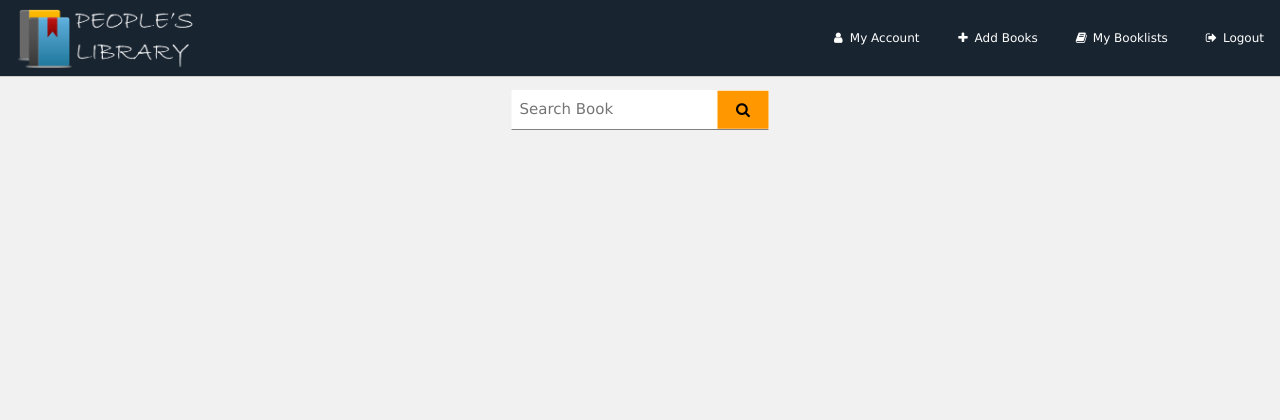
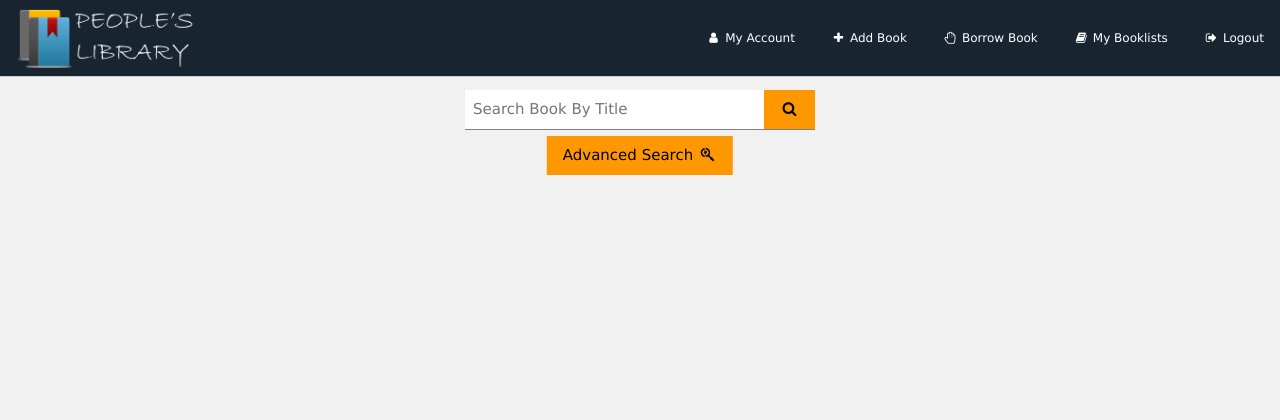
Before and after one commit to umangmathran/peoplibrary, a PHP site: page /minor/index.php in a window 1280 px wide. Shown: the top 420 px of the page. Run offline with PHP 8.4, Linux system fonts and the light colour scheme; the visitor is signed in with stand-in values (Sample User, id 1); some libraries are stand-ins or nearby versions.

Commit message:
Search + Minor Modification

```diff
--- a/changepassword.php
+++ b/changepassword.php
@@ -67,7 +67,7 @@ if ($_SERVER['REQUEST_METHOD'] == 'POST')
 				<input type="password" class="w3-input" placeholder="Confirm New Password *" name="conpw" required>
 			</p><p class="w3-center">
 				<button type="submit" class="w3-button w3-orange" name="changepw">Change Password</button>
-				<button class="w3-button w3-orange"><a href="profile.php" style="text-decoration:none;">Cancel</a></button>
+				<a href="profile.php" style="text-decoration:none;"><button type="button" class="w3-button w3-orange">Cancel</button></a>
 			</p><p class="w3-small">
 				All fields marked with asterisk (*) are mandatory.<br /><br />
 				Not your account?
--- a/includes/header.php
+++ b/includes/header.php
@@ -7,6 +7,7 @@
 		<link rel="stylesheet" href="css/w3.css">
 		<link rel="stylesheet" href="css/w3-theme-light-blue.css">
 		<link rel="stylesheet" href="https://fonts.googleapis.com/css?family=Montserrat">
+		<link rel="stylesheet" href="https://use.fontawesome.com/releases/v5.0.8/css/all.css">
 		<link rel="stylesheet" href="https://cdnjs.cloudflare.com/ajax/libs/font-awesome/4.7.0/css/font-awesome.min.css">
 		<link rel="icon" type="image/png" href="img/favicon.png"/>
 	</head>
@@ -23,7 +24,8 @@
 		else {
 			echo '
 				<a href="profile.php" class="w3-button w3-hover-none w3-hover-text-orange"><i class="fa fa-user fa-fw"></i> My Account</a>
-				<a href="addbook.php" class="w3-button w3-hover-none w3-hover-text-orange"><i class="fa fa-plus fa-fw"></i> Add Books</a>
+				<a href="addbook.php" class="w3-button w3-hover-none w3-hover-text-orange"><i class="fa fa-plus fa-fw"></i> Add Book</a>
+				<a href="borrow.php" class="w3-button w3-hover-none w3-hover-text-orange"><i class="fa fa-hand-paper-o fa-fw"></i> Borrow Book</a>
 				<a href="booklist.php" class="w3-button w3-hover-none w3-hover-text-orange"><i class="fa fa-book fa-fw"></i> My Booklists</a>
 				<a href="logout.php" class="w3-button w3-hover-none w3-hover-text-orange"><i class="fa fa-sign-out fa-fw"></i> Logout</a>';
 		}
@@ -41,6 +43,7 @@
 			echo '
 			<a href="profile.php" class="w3-bar-item w3-button w3-left-align"><i class="fa fa-user fa-fw"></i>&nbsp;&nbsp;My Account</a>
 			<a href="addbook.php" class="w3-bar-item w3-button w3-left-align"><i class="fa fa-plus fa-fw"></i>&nbsp;&nbsp;Add Book</a>
+			<a href="borrow.php" class="w3-bar-item w3-button w3-left-align"><i class="fa fa-hand-paper-o fa-fw"></i>&nbsp;&nbsp;Borrow Book</a>
 			<a href="booklist.php" class="w3-bar-item w3-button w3-left-align"><i class="fa fa-book fa-fw"></i>&nbsp;&nbsp;My Booklists</a>
 			<a href="logout.php" class="w3-bar-item w3-button w3-left-align"><i class="fa fa-sign-out fa-fw"></i>&nbsp;&nbsp;Logout</a>';
 		}
--- a/includes/search.php
+++ b/includes/search.php
@@ -1,7 +1,31 @@
 <?php
-	echo '			<form class="w3-display-topmiddle" style="margin-top:90px;">
-				<input type="search" class="w3-input" style="padding-right:55px" name="search" placeholder="Search Book" />
-				<button type="button" class="w3-button w3-orange w3-display-right" name="searchbut"><i class="fa fa-search fa-fw"></i></button>
+
+if ($_SERVER['REQUEST_METHOD'] == 'POST')
+{
+	if (isset($_POST['searchbook'])) { //searching book
+
+		$query = $_POST['query'];
+
+		$result = $mysqli->query("SELECT * FROM book WHERE title like '%$query%'") or die($mysqli->error());
+
+		if ( $result->num_rows == 0 ) {
+			$_SESSION['message'] = 'No such book found!';
+			header("location: error.php");
+
+		}
+		else {
+			echo 'BOOK FOUND!';
+		}
+	}
+}
+
+echo '			<form class="w3-display-topmiddle" method="POST" action="index.php" style="margin-top:90px;">
+				<input type="search" class="w3-input" style="padding-right:55px; width:350px;" name="query" placeholder="Search Book By Title" required />
+				<button type="submit" class="w3-button w3-orange w3-display-topright" name="searchbook"><i class="fa fa-search fa-fw"></i></button>
+				<br /><br />
+				<a href="advsearch.php" style="text-decoration:none;">
+				<button type="button" class="w3-button w3-orange w3-display-bottommiddle" name="advsearch">Advanced Search <i class="fab fa-searchengin fa-fw"></i></button>
+				</a>
 			</form>
 ';
 ?>
--- a/modify.php
+++ b/modify.php
@@ -89,7 +89,7 @@ if ($_SERVER['REQUEST_METHOD'] == 'POST')
 			<p class="w3-center">
 			<button type="submit" class="w3-button w3-orange" name="modifydet">Update Details</button>
 			<button type="reset" class="w3-button w3-orange" name="reset">Reset</button>
-			<button class="w3-button w3-orange"><a href="profile.php" style="text-decoration:none;">Cancel</a></button>
+			<a href="profile.php" style="text-decoration:none;"><button type="button" class="w3-button w3-orange">Cancel</button></a>
 			</p><p class="w3-small">
 			All fields marked with asterisk (*) are mandatory.<br/><br />
 			Not your account?
```
Also changed, not shown: profile.php (+4 -3 lines).
